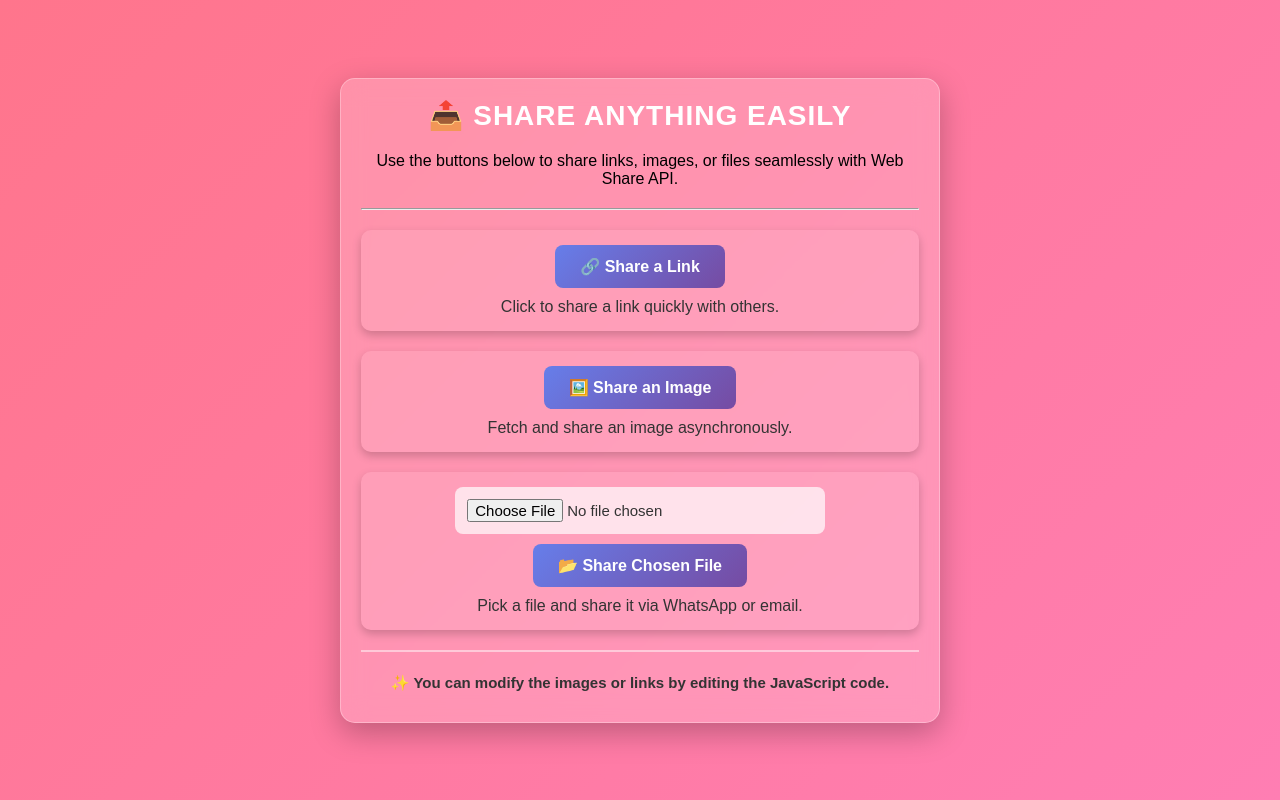
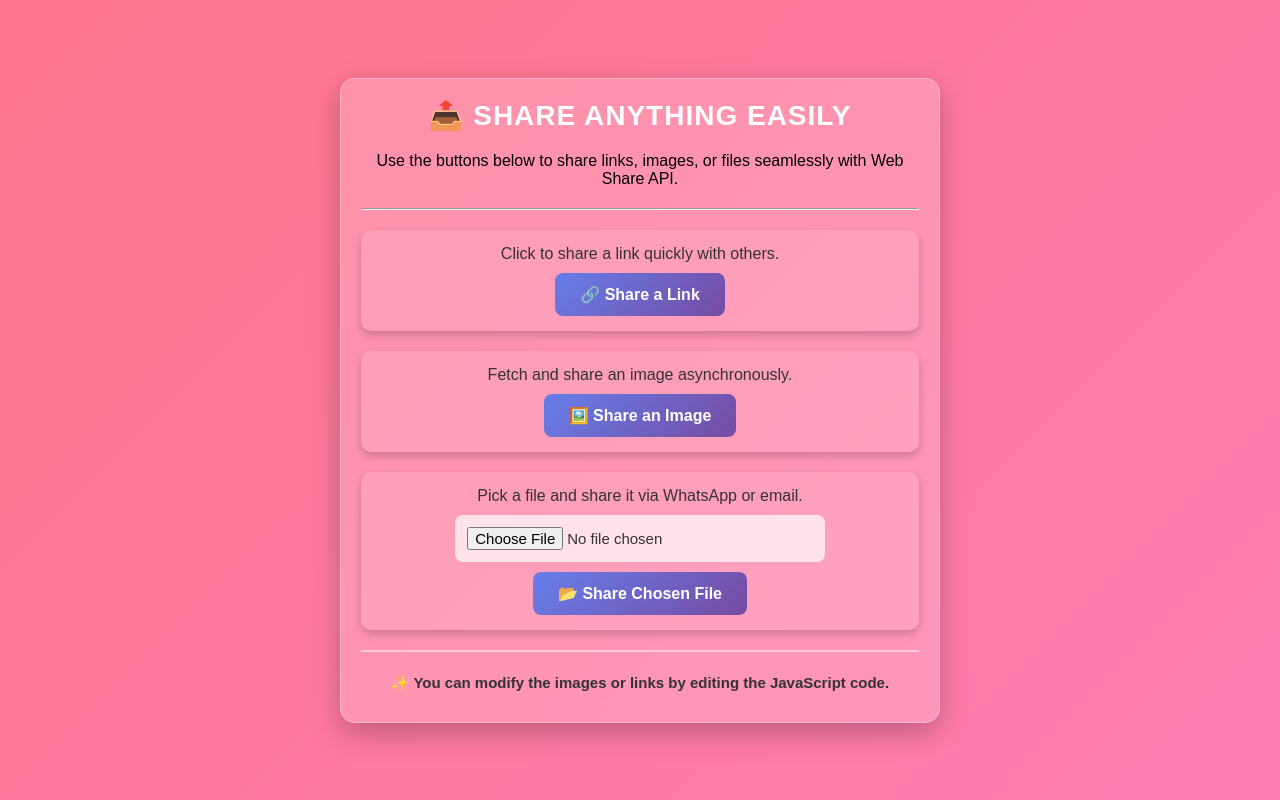
Before and after one commit to Phani-1532/webShareAPIproject2, a plain HTML site: page index.html in a window 1280 px wide. Drawn offline with Linux system fonts and the light colour scheme.

Commit message:
styles updated

```diff
--- a/index.html
+++ b/index.html
@@ -15,19 +15,22 @@
 
         <div class="all">
             <div class="link">
+                <p>Click to share a link quickly with others.</p>
                 <button type="button" onclick="shareLink()">🔗 Share a Link</button>
-                <p>Click to share a link quickly with others.</p>
+
             </div>
 
             <div class="imageLink">
+                <p>Fetch and share an image asynchronously.</p>
                 <button type="button" onclick="shareFetch()">🖼️ Share an Image</button>
-                <p>Fetch and share an image asynchronously.</p>
+
             </div>
 
             <div class="chooseFile">
+                <p>Pick a file and share it via WhatsApp or email.</p>
                 <input type="file" id="files">
                 <button type="button" onclick="shareImage()">📂 Share Chosen File</button>
-                <p>Pick a file and share it via WhatsApp or email.</p>
+
             </div>
         </div>
 
--- a/style.css
+++ b/style.css
@@ -97,7 +97,7 @@ body {
     color: #333;
     font-size: 16px;
     font-weight: 500;
-    margin-top: 10px;
+    margin-bottom: 10px;
 }
 
 /* Input Styling */
```
